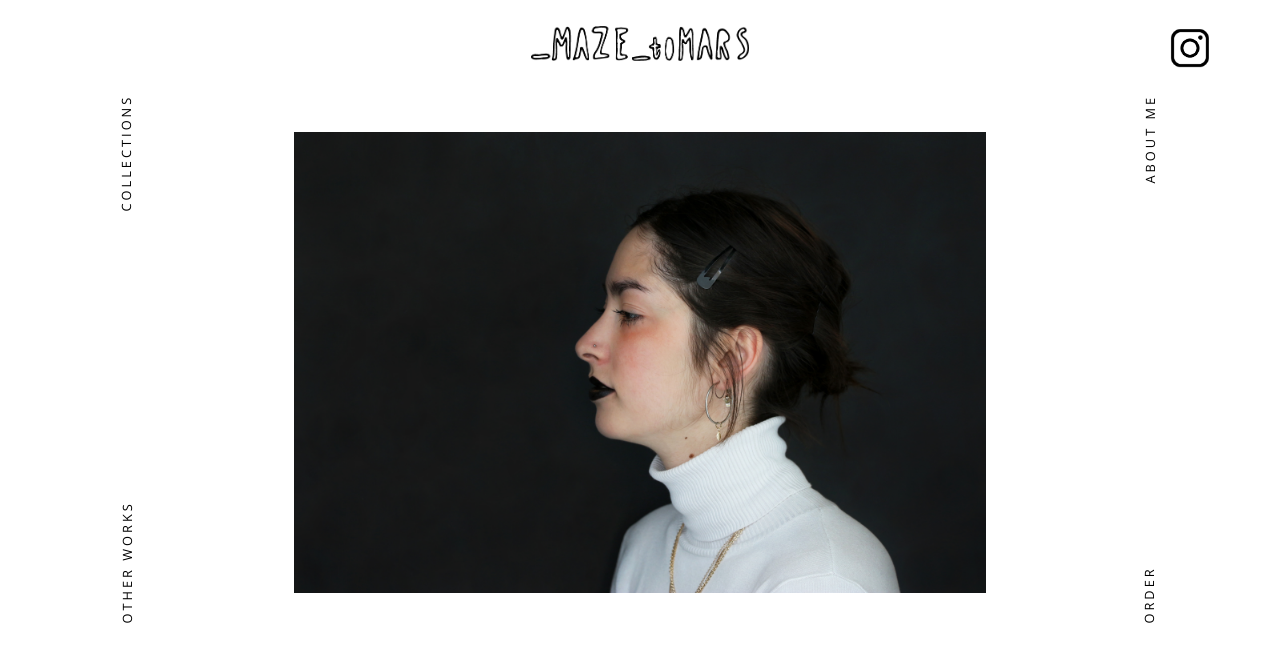
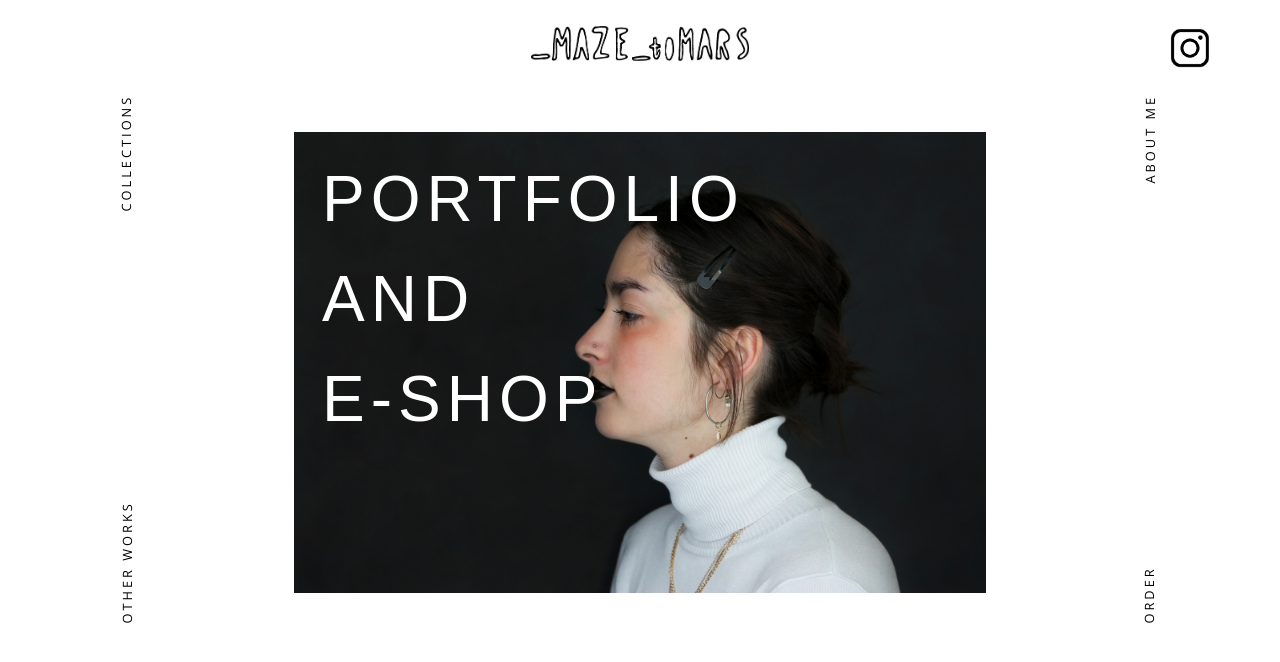
Before and after one commit to iganaskret/exam-project, a PHP site: page /homepage.html in a window 1280 px wide. Shown: the top 662 px of the page. Run offline with PHP 8.4, Linux system fonts and the light colour scheme.

Commit message:
portfolio and e shop

```diff
--- a/homepage.html
+++ b/homepage.html
@@ -41,7 +41,9 @@
         <a href="about.html" id="nav3" class="hide-small">about me</a><br>
         <a href="contact.html" id="nav4" class="hide-small">order</a>
         </nav>
-
+    <h1 class="portfolio"> PORTFOLIO </h1>
+    <h1 class="portfolio2"> AND </h1>
+    <h1 class="portfolio3"> E-SHOP </h1>
     <img class="title-image fade" src="images/title-pic.jpg" alt="title-image">
     <script src="js.js"></script>
 </body>
--- a/style.css
+++ b/style.css
@@ -38,6 +38,11 @@ p {
 main {
     padding-bottom: 15%;
     padding-top: 1%;
+}
+
+.portfolio, .portfolio2, .portfolio3 {
+    margin-top: 30px;
+    margin-bottom: 10px;
 }
 
 article p {
@@ -290,7 +295,10 @@ nav.menu a:after {
     height: auto;
 }
 
-#img1, #img2, #img3,  {
+#img1,
+#img2,
+#img3,
+    {
     width: 90%;
     padding-left: 5%;
     padding-top: 5%;
@@ -1033,7 +1041,43 @@ article a {
         left: 20%;
     }
 
+    .portfolio {
+        font-family: 'Oswald', sans-serif;
+        letter-spacing: 6px;
+        color: white;
+        font-weight: 500;
+        text-indent: 2px;
+        font-size: 4em;
+        position: absolute;
+        display: block;
+        left: 25%;
+    }
 
+     .portfolio2 {
+        font-family: 'Oswald', sans-serif;
+        letter-spacing: 6px;
+        color: white;
+        font-weight: 500;
+        text-indent: 2px;
+        font-size: 4em;
+        position: absolute;
+        display: block;
+        left: 25%;
+        transform: translateY(100px);
+    }
+
+     .portfolio3 {
+        font-family: 'Oswald', sans-serif;
+        letter-spacing: 6px;
+        color: white;
+        font-weight: 500;
+        text-indent: 2px;
+        font-size: 4em;
+        position: absolute;
+        display: block;
+        left: 25%;
+        transform: translateY(200px);
+    }
 
 
 }
```
